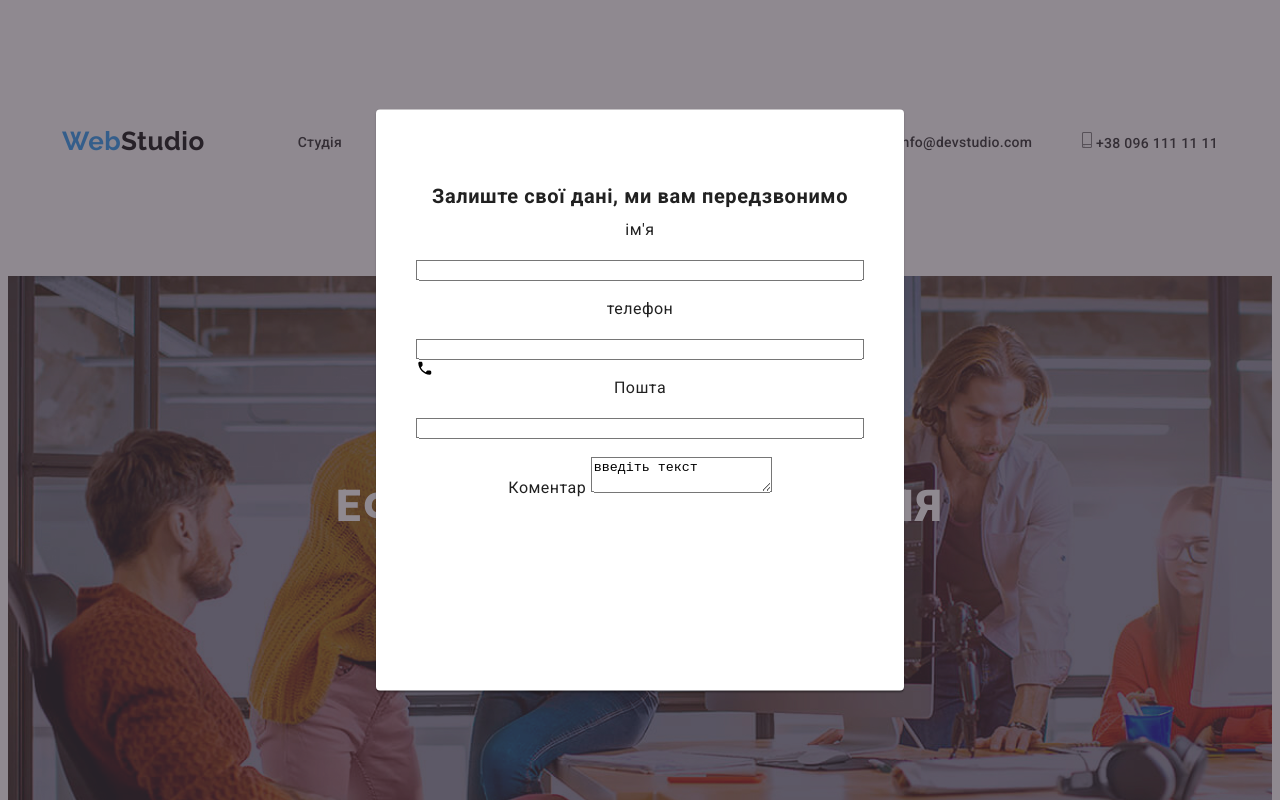
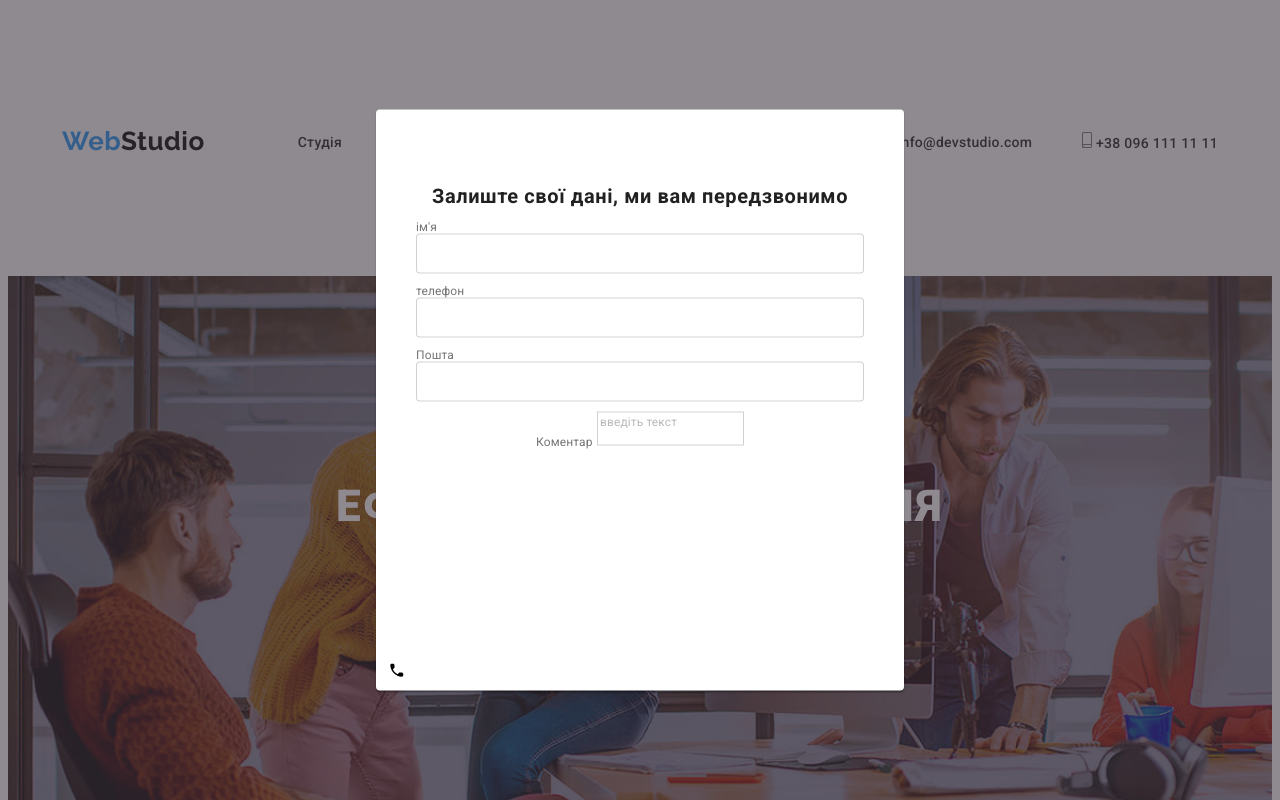
Before and after one commit to Maxim333-ux/Web_studio, a plain HTML site: page index.html in a window 1280 px wide. Both pictures are taken after a click on the button "Замовити послугу". Shown: the top 800 px of the page. Drawn offline with Linux system fonts and the light colour scheme.

Commit message:
рпав

```diff
--- a/index.html
+++ b/index.html
@@ -79,27 +79,27 @@
             <ul>
           <li class="form-field">
             <label for="name" class="form-ladel" >ім'я</label>
-            <input id="name" name="name" type="text">
-           <svg width="18" height="18">
+            <input id="name" name="name" type="text" class="form-input">
+           <svg width="18" height="18" class="form-svg">
             <use href="/imagis/advanture/symbol-defs.svg#contact"></use>
            </svg>
           </li>
           <li class="form-field">
             <label for="tel" class="form-ladel">телефон</label>
-            <input id="tel" name="tel" type="tel">
-            <svg width="18" height="18">
+            <input id="tel" name="tel" type="tel" class="form-input">
+            <svg width="18" height="18" class="form-svg">
             <use href="/imagis/advanture/symbol-defs.svg#tel"></use>
            </svg>
           </li>
           <li class="form-field">
             <label for="emeil" class="form-ladel">Пошта</label>
-            <input id="emeil" name="emeil" type="emeil">
-            <svg width="18" height="18">
+            <input id="emeil" name="emeil" type="emeil" class="form-input">
+            <svg width="18" height="18" class="form-svg">
             <use href="/imagis/advanture/symbol-defs.svg#amail"></use>
            </svg>
           </li>
           <li>
-            <label for="coment">Коментар</label>
+            <label for="coment" class="form-ladel">Коментар</label>
             <textarea  id="coment" >введіть текст</textarea>
 
           </li>
--- a/style.css
+++ b/style.css
@@ -432,9 +432,39 @@ address {
   display: flex;
   flex-direction: column;
 }
+.form-field:not(:last-child) {
+  margin-bottom: 10px;
+}
 .form-ladel {
+  color: #757575;
+  font-size: 12px;
+  font-weight: 400;
+  line-height: normal;
+  letter-spacing: 0.12px;
+  text-align: left;
+}
+.form-svg {
+  position: absolute;
+  left: 12px;
+  bottom: 11px;
+}
+.form-input {
+  height: 40px;
   width: 448px;
-  height: 40px;
+  position: relative;
+  border-radius: 4px;
+  border: 1px solid rgba(33, 33, 33, 0.2);
+}
+#coment {
+  color: rgba(117, 117, 117, 0.5);
+  font-family: Roboto;
+  font-size: 12px;
+  font-style: normal;
+  font-weight: 400;
+  line-height: normal;
+  letter-spacing: 0.12px;
+  resize: none;
+  border: 1px solid rgba(33, 33, 33, 0.2);
 }
 .what-we-do .text {
   color: #fff;
```
